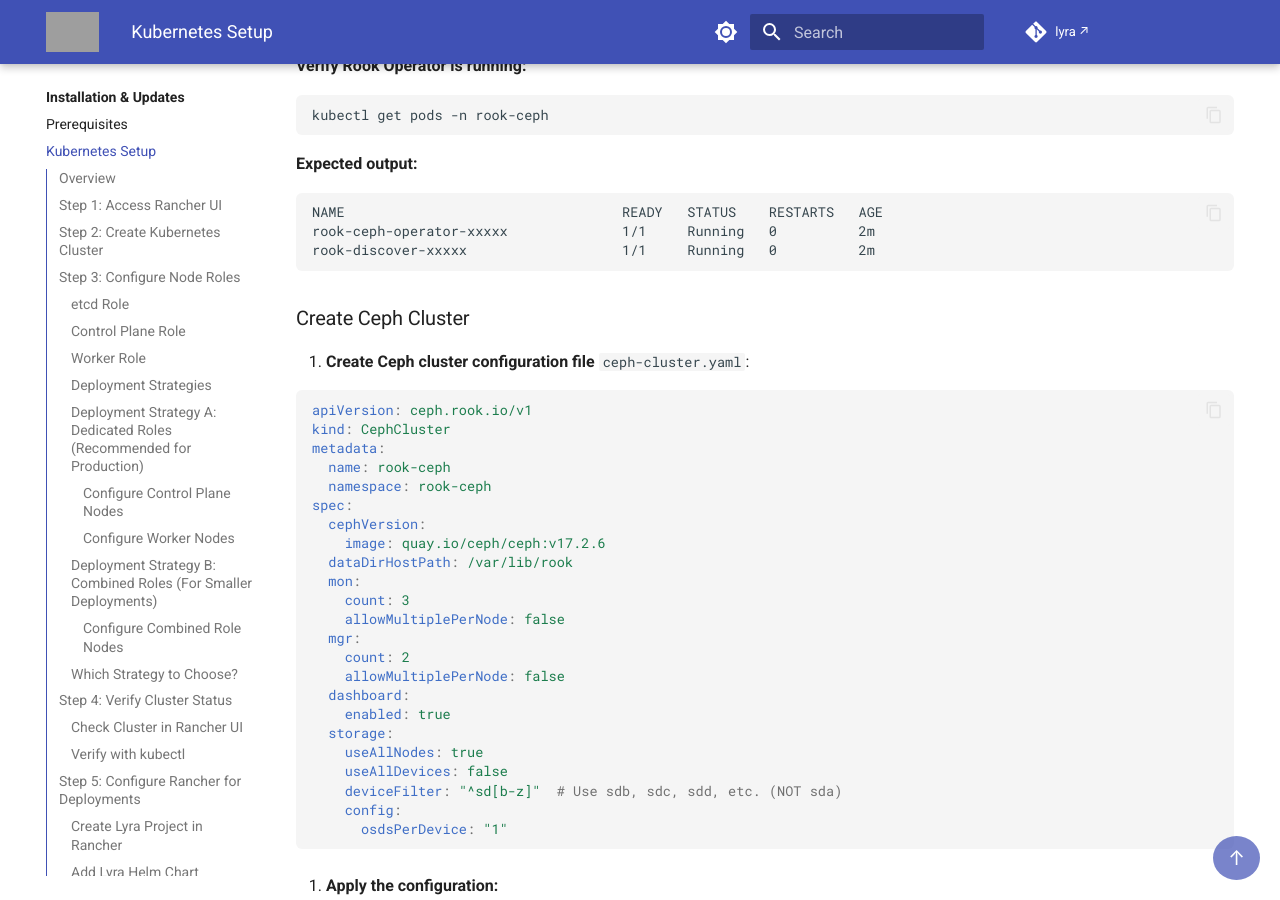
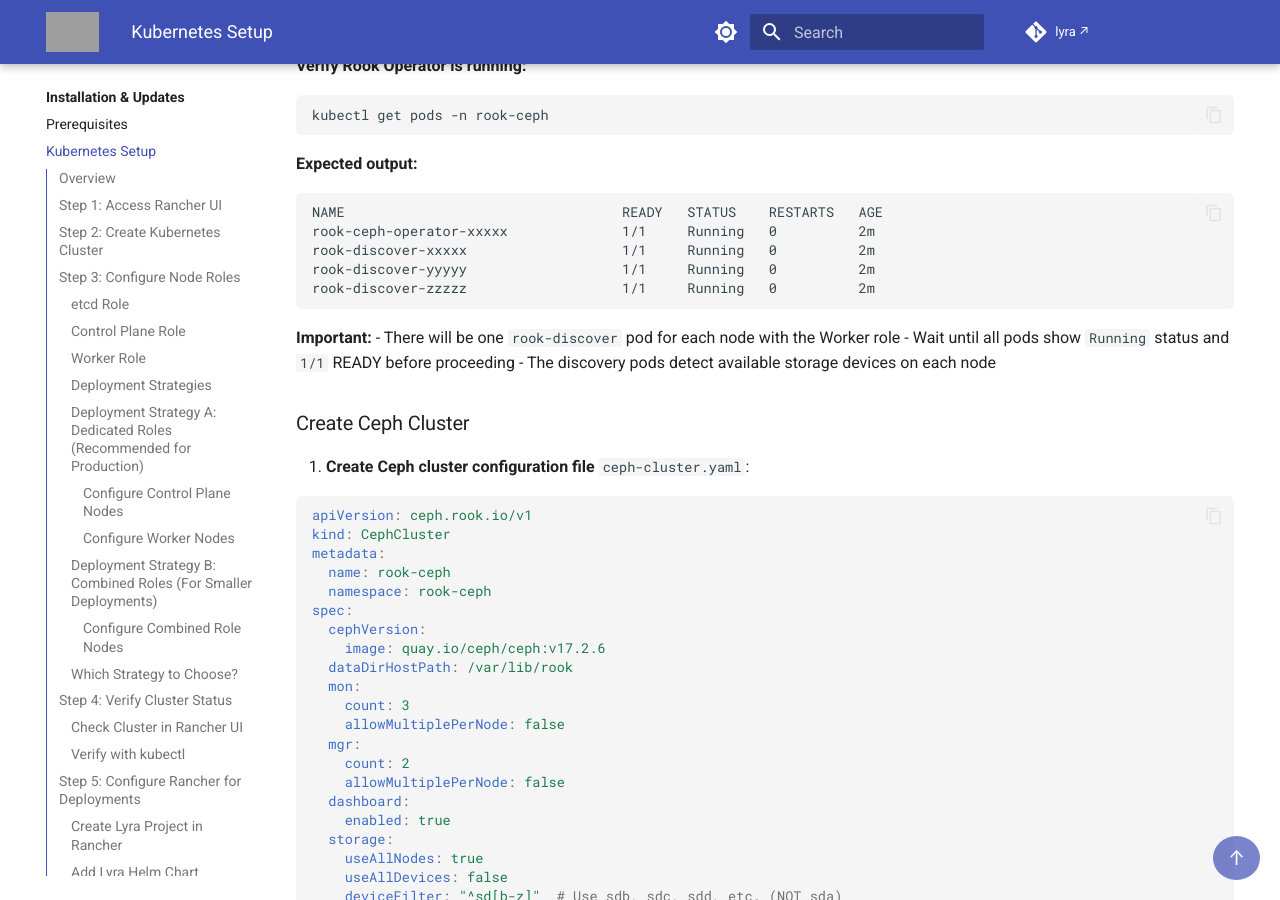
Before and after one commit to amreinch/lyra-docs, an MkDocs documentation site: the page built from docs/installation/kubernetes-setup.md, in a window 1280 px wide and 900 px high, scrolled down 10830 px. Built offline with MkDocs 1.6.1 and Material for MkDocs 9.7.7, drawn with Linux system fonts in a browser that asks for light colours; comment, search, counter and statistics services are not loaded; grey boxes are pictures that could not be loaded.

Commit message:
Add discovery pod information for Rook operator
- Clarify there will be one rook-discover pod per worker node
- Add instruction to wait until all pods are Running before proceeding
- Explain discovery pods detect available storage devices
- Show example with multiple discovery pods in expected output

````diff
--- a/docs/installation/kubernetes-setup.md
+++ b/docs/installation/kubernetes-setup.md
@@ -507,7 +507,14 @@ Install the **rook-ceph-lyra-operator** chart following the deployment process d
    NAME                                  READY   STATUS    RESTARTS   AGE
    rook-ceph-operator-xxxxx              1/1     Running   0          2m
    rook-discover-xxxxx                   1/1     Running   0          2m
+   rook-discover-yyyyy                   1/1     Running   0          2m
+   rook-discover-zzzzz                   1/1     Running   0          2m
    ```
+
+   **Important:**
+   - There will be one `rook-discover` pod for each node with the Worker role
+   - Wait until all pods show `Running` status and `1/1` READY before proceeding
+   - The discovery pods detect available storage devices on each node
 
 ### Create Ceph Cluster
 
````
